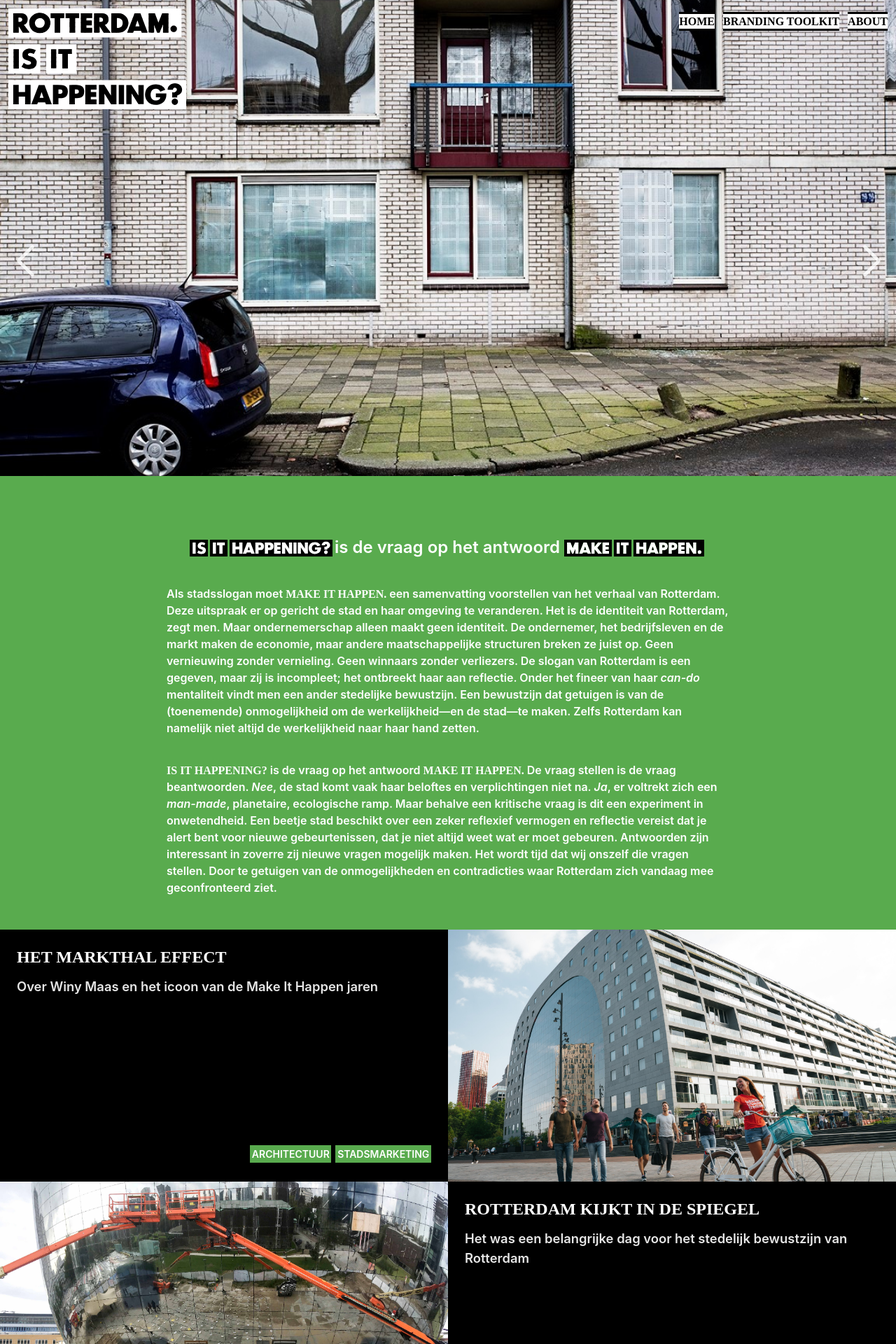
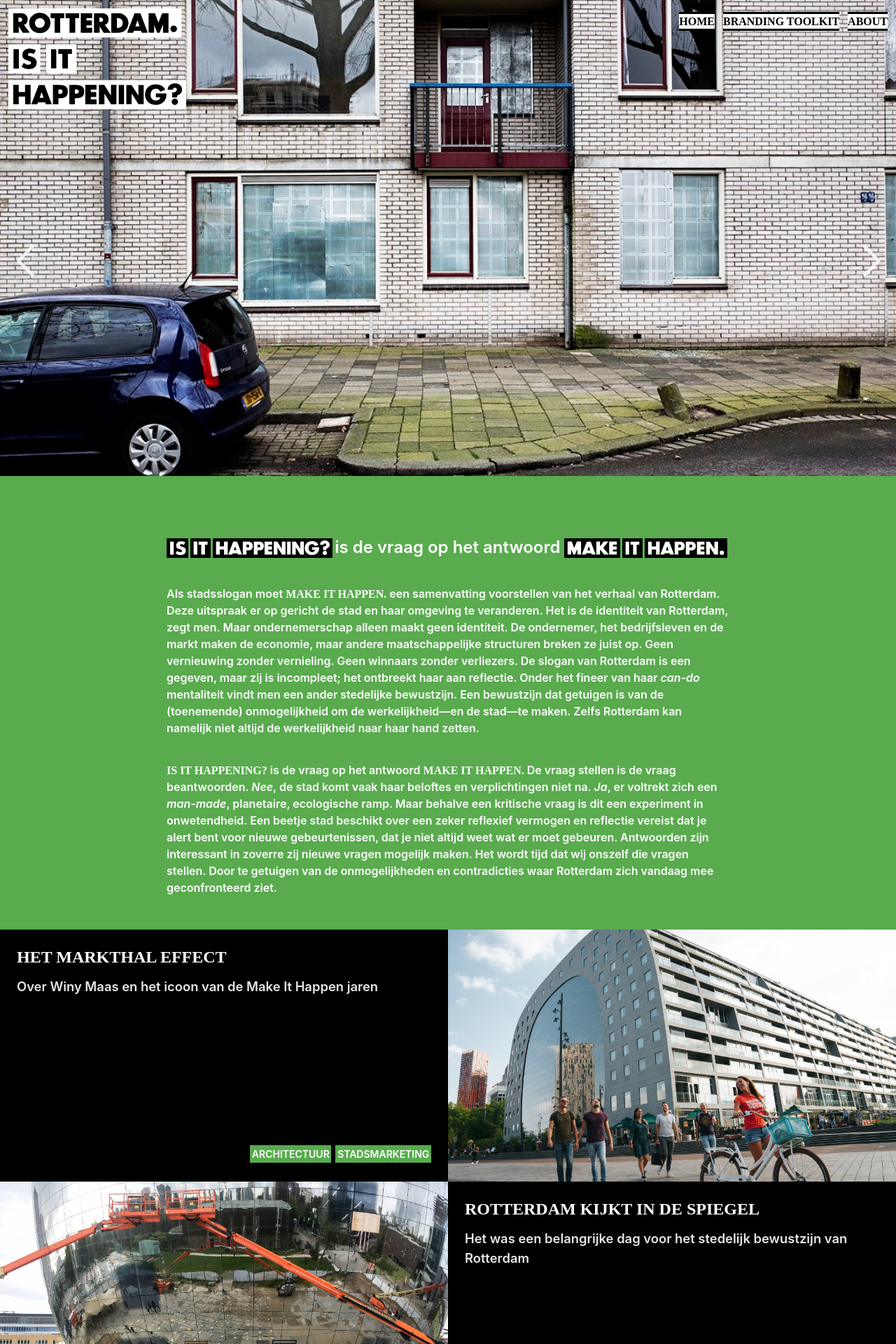
Before and after one commit to norealdirection/norealdirection.github.io, a Jekyll site: the page built from index.markdown, in a window 1280 px wide. Shown: the top 1920 px of the page at 70% size. Built offline with Jekyll 4.4.1, drawn with Linux system fonts in a browser that asks for light colours.

Commit message:
Update _layout.scss

```diff
--- a/_sass/minima/_layout.scss
+++ b/_sass/minima/_layout.scss
@@ -168,7 +168,7 @@
 */
 #introduction {
 	background-color: $green-color-tertiary;
-	padding: $spacing-unit*2 0 $spacing-unit*2;
+	padding: $spacing-unit*2 0;
 	color: white;
 
 	.intro {
@@ -179,7 +179,7 @@
 	}
 
 	.intro img {
-		height: $futura-font-size*1.5;
+		height: $futura-font-size*1.75;
 		display: inline;
 		margin: 0;
 		margin-right: $spacing-unit/8;
```
